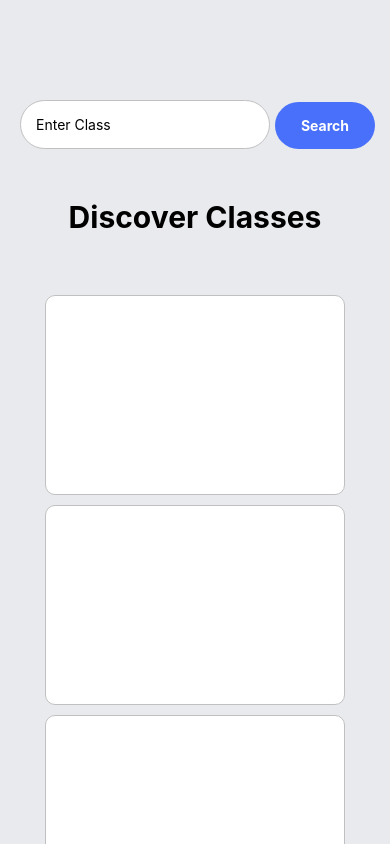
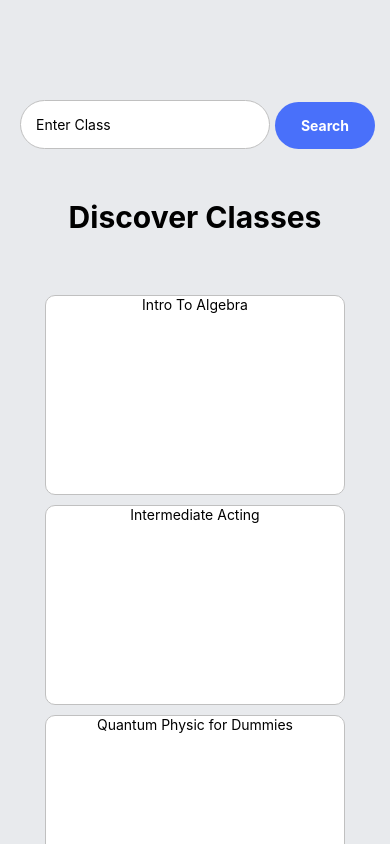
Before and after one commit to NerdJS-Project/Front-End, a React Native app: screen /ClassSearchScreen in a window 390 px wide. Built offline with nearby package versions, Linux system fonts and the light colour scheme.

Commit message:
NER-48, fixed and added props with json parser algo for data display

```diff
--- a/src/screens/ClassSearchScreen.js
+++ b/src/screens/ClassSearchScreen.js
@@ -1,13 +1,46 @@
 import * as React from "react";
-import { View, Text,Alert, StyleSheet ,Button,TextInput,TouchableWithoutFeedback, Keyboard, Dimensions, KeyboardAvoidingView, Platform, TouchableOpacity,ScrollView} from "react-native";
+import { View, Text,Alert, StyleSheet ,Button,TextInput,TouchableWithoutFeedback, Keyboard, Dimensions, KeyboardAvoidingView, Platform, TouchableOpacity,ScrollView, StatusBar} from "react-native";
+const Data = [{
 
+    "CourseTitle": "Intro To Algebra",
+    "Email": "Anna Thomas",
+    "CourseDescription": "This course will teach the fundamental of algebra",
+    "CourseRating": "4"
+  },
+ {
+    "CourseTitle": "Intermediate Acting",
+    "TeacherName": "Bella Cullens",
+    "CourseDescription": "This course will teach the fundamental of acting",
+    "CourseRating": "5"
+  },
+ {
+    "CourseTitle": "Quantum Physic for Dummies",
+    "TeacherName": "Taylor Spaulding",
+    "CourseDescription": "This course will teach the fundamental of physic",
+    "CourseRating": "4"
+  },
+   {
+    "CourseTitle": "Photoshop 101",
+    "TeacherName": "Taylor Clifford",
+    "CourseDescription": "This course will teach the fundamental of photoshop",
+    "CourseRating": "1"
+}]
+
+for(var i = 0; i < Data.length; i++) {
+  var obj = Data[i];
+
+  console.log(obj.CourseTitle);
+}
 
 
 export default function ClassSearchScreen() {
   return (
 
 
-    <View style = {styles.container}>
+    <View style={styles.container}>
+      <View style = {styles.content}>
+
+
 
 
 
@@ -15,22 +48,24 @@ export default function ClassSearchScreen() {
 
 
 
-        <TouchableOpacity>
+        <TouchableOpacity >
           <View style={search.searchBttn}>
             <Text style ={search.searchText}>Search</Text>
           </View>
         </TouchableOpacity>
         <Text style={styles.title}> Discover Classes </Text>
+        </View>
 
-        <ScrollView>
-            <View style= {styles.boxes}>
-                 </View>
+        <ScrollView contentContainerStyle = {styles.content}>
+          {Data.map((item) => {
+            return (
+            <View key={item.CourseTitle}>
+              <Text style = {styles.boxes}>
+                {item.CourseTitle}
+              </Text>
+            </View>
+            )})}
 
-                 <View style= {styles.boxes}>
-                 </View>
-
-                 <View style= {styles.boxes}>
-                 </View>
         </ScrollView>
 
 
@@ -46,14 +81,26 @@ export default function ClassSearchScreen() {
 }
 const styles = StyleSheet.create({
   container: {
-    //alignSelf: 'stretch',
     flex: 1,
+    backgroundColor: '#E8EAED',
 
-    backgroundColor: '#E8EAED',
-    alignItems: 'center',
-    paddingTop:0
+
+
+
+
+
+
+
 
   },
+
+  content: {
+
+    alignItems: "center"
+
+  },
+
+
 
 
   title: {
@@ -73,14 +120,29 @@ const styles = StyleSheet.create({
   },
 
   boxes: {
-      marginTop: 10,
+
       //padding: 30,
+      marginTop:10,
+
       backgroundColor: 'white',
       borderColor: '#C0C0C0',
       borderWidth: 1,
       borderRadius: 10,
       width:300,
       height: 200,
+      textAlign: "center",
+
+      alignItems: "center"
+
+
+
+
+
+
+
+
+
+
       //top: 10,
 
 
```
